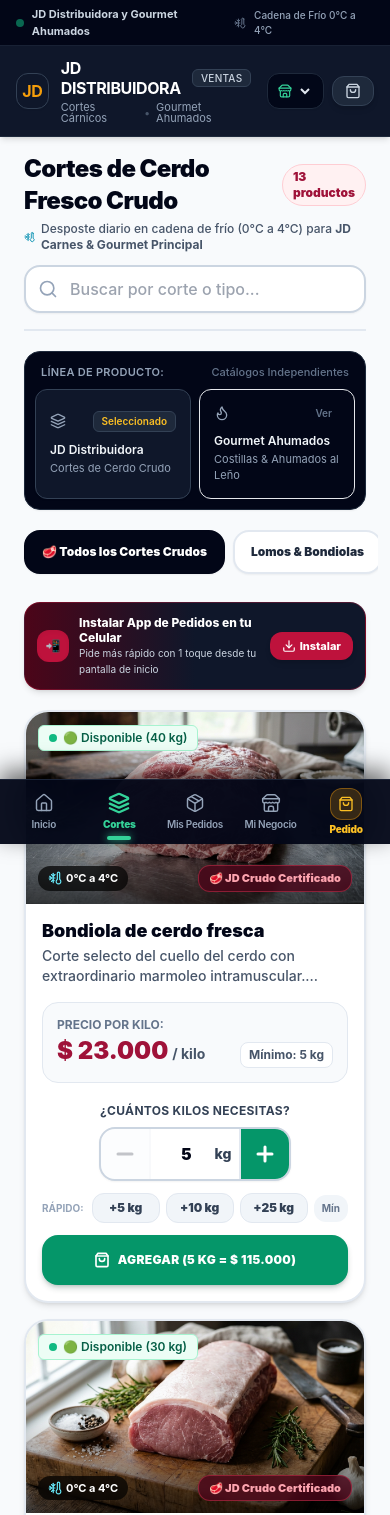
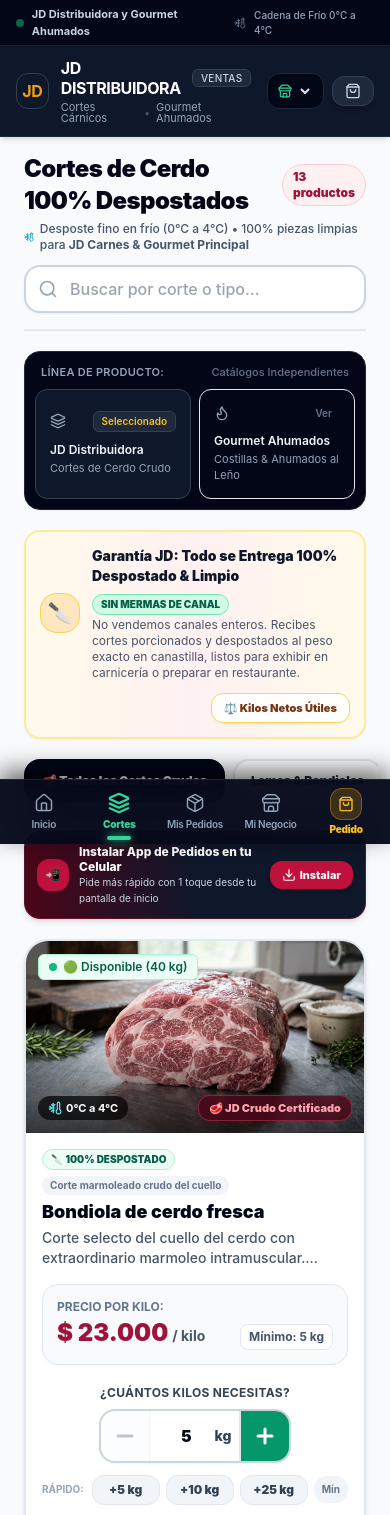
Before and after one commit to S3baz94/jd-distribuidora, a Next.js app: page /comprar in a window 390 px wide. Shown: the top 1515 px of the page. Built offline with nearby package versions, Linux system fonts and the light colour scheme.

Commit message:
feat: clarificacion en catalogo, bodega y pedidos de que la distribuidora vende exclusivamente producto 100% despostado sin canales

```diff
--- a/src/app/admin/inventario/page.tsx
+++ b/src/app/admin/inventario/page.tsx
@@ -128,7 +128,7 @@
                 Control de Inventario & Lotes en Frío
               </h1>
               <p className="text-xs sm:text-sm text-slate-400">
-                Entrada de canales despostadas, pesaje en báscula, reservas de clientes y stock para venta
+                Inventario de cortes 100% despostados y porcionados, pesaje en báscula digital, reservas y stock para venta
               </p>
             </div>
           </div>
--- a/src/app/comprar/page.tsx
+++ b/src/app/comprar/page.tsx
@@ -63,10 +63,10 @@
           <div className="flex items-center gap-2">
             <h1 className="text-2xl sm:text-3xl font-black text-slate-950 tracking-tight">
               {selectedBrand === "jd_distribuidora"
-                ? "Cortes de Cerdo Fresco Crudo"
+                ? "Cortes de Cerdo 100% Despostados"
                 : selectedBrand === "gourmet_ahumados"
                 ? "Costillas & Chuletas Gourmet Ahumadas"
-                : "Catálogo de Productos JD & Gourmet"}
+                : "Catálogo 100% Despostados & Ahumados JD"}
             </h1>
             <span className="text-xs font-black text-brand-700 bg-brand-50 px-2.5 py-1 rounded-full border border-brand-200">
               {filteredProducts.length} productos
@@ -81,7 +81,7 @@
             ) : (
               <>
                 <ThermometerSnowflake className="w-4 h-4 text-cyan-600" />
-                <span>Desposte diario en cadena de frío (0°C a 4°C) para <strong>{customer.businessName}</strong></span>
+                <span>Desposte fino en frío (0°C a 4°C) • 100% piezas limpias para <strong>{customer.businessName}</strong></span>
               </>
             )}
           </p>
@@ -110,6 +110,31 @@
 
       {/* Brand Switcher Card */}
       <BrandSwitcher />
+
+      {/* Compromiso de Calidad: 100% Despostado */}
+      <div className="bg-gradient-to-r from-amber-50 via-rose-50 to-amber-50 border-2 border-amber-200/80 rounded-2xl p-3.5 sm:p-4 flex flex-col sm:flex-row sm:items-center justify-between gap-3 shadow-sm">
+        <div className="flex items-center gap-3">
+          <div className="w-10 h-10 rounded-2xl bg-amber-500/20 text-amber-900 flex items-center justify-center font-black text-xl flex-shrink-0 border border-amber-300">
+            🔪
+          </div>
+          <div>
+            <div className="flex items-center gap-2 flex-wrap">
+              <h3 className="text-sm sm:text-base font-black text-slate-900">
+                Garantía JD: Todo se Entrega 100% Despostado & Limpio
+              </h3>
+              <span className="text-[10px] font-black uppercase px-2 py-0.5 rounded-full bg-emerald-100 text-emerald-800 border border-emerald-300">
+                Sin Mermas de Canal
+              </span>
+            </div>
+            <p className="text-xs text-slate-600 mt-0.5">
+              No vendemos canales enteros. Recibes cortes porcionados y despostados al peso exacto en canastilla, listos para exhibir en carnicería o preparar en restaurante.
+            </p>
+          </div>
+        </div>
+        <div className="text-[11px] font-black text-amber-900 bg-white/90 px-3 py-1.5 rounded-xl border border-amber-300 flex items-center gap-1.5 self-end sm:self-auto shadow-sm">
+          <span>⚖️ Kilos Netos Útiles</span>
+        </div>
+      </div>
 
       {/* Category Tabs (Large touch buttons) */}
       <div className="flex items-center gap-2 overflow-x-auto pb-2 no-scrollbar -mx-3 px-3 sm:mx-0 sm:px-0">
--- a/src/app/page.tsx
+++ b/src/app/page.tsx
@@ -133,7 +133,7 @@
             Hola, {customer.contactName.split(" ")[0]} 👋 <span className="text-slate-300 font-bold">({customer.businessName})</span>
           </h1>
           <p className="text-xs sm:text-sm text-slate-400 mt-0.5">
-            Cortes en canal, piezas despostadas y costillas ahumadas con entrega directa en tu local.
+            Cortes de cerdo 100% despostados, piezas limpias al corte exacto y costillas ahumadas con entrega directa en tu local.
           </p>
         </div>
 
@@ -293,6 +293,27 @@
           </button>
         </div>
       )}
+
+      {/* Compromiso de Calidad: 100% Despostado */}
+      <div className="bg-gradient-to-r from-slate-900 via-slate-850 to-slate-900 border border-slate-800 rounded-2xl p-3 flex items-center justify-between gap-3 text-xs">
+        <div className="flex items-center gap-2.5">
+          <span className="text-xl">🔪</span>
+          <div>
+            <p className="font-black text-white flex items-center gap-2">
+              <span>Todo Se Vende 100% Despostado</span>
+              <span className="text-[10px] font-extrabold text-emerald-400 bg-emerald-950/60 px-2 py-0.5 rounded-full border border-emerald-700/60">
+                Sin Mermas de Canal
+              </span>
+            </p>
+            <p className="text-slate-400 text-[11px]">
+              Cortes limpios sin hueso de desecho, pesados al kilo exacto en canastilla y listos para exhibir o cocinar.
+            </p>
+          </div>
+        </div>
+        <span className="text-[10px] font-black text-amber-400 bg-amber-500/10 px-2.5 py-1 rounded-xl border border-amber-500/30 whitespace-nowrap hidden sm:inline-block">
+          ⚖️ Kilos Netos Útiles
+        </span>
+      </div>
 
       {/* 4. Selector de Marca & Buscador */}
       <div className="space-y-3">
--- a/src/components/admin/NewProductModal.tsx
+++ b/src/components/admin/NewProductModal.tsx
@@ -22,9 +22,9 @@
   const [pricePerKg, setPricePerKg] = useState<number>(22000);
   const [initialStockKg, setInitialStockKg] = useState<number>(100);
   const [minimumQuantity, setMinimumQuantity] = useState<number>(5);
-  const [cutType, setCutType] = useState("Corte fresco seleccionado bajo norma INVIMA");
-  const [presentation, setPresentation] = useState("En canastilla plástica limpia refrigerada (25kg)");
-  const [description, setDescription] = useState("Corte cárnico de cerdo seleccionado con cadena de frío garantizada 0°C a 4°C.");
+  const [cutType, setCutType] = useState("Corte 100% despostado y limpio bajo norma INVIMA");
+  const [presentation, setPresentation] = useState("Despostado en canastilla plástica limpia (25kg)");
+  const [description, setDescription] = useState("Corte de cerdo 100% despostado y porcionado sin mermas de canal. Refrigerado 0°C a 4°C.");
 
   if (!isOpen) return null;
 
@@ -69,10 +69,10 @@
             </div>
             <div>
               <h3 className="font-extrabold text-base text-white">
-                Crear Nuevo Producto / Corte Real
+                Crear Corte Real (100% Despostado)
               </h3>
               <p className="text-xs text-slate-400">
-                Alimenta el catálogo de venta y stock con datos reales
+                Alimenta el catálogo y stock con cortes limpios listos para venta (sin canales)
               </p>
             </div>
           </div>
--- a/src/components/catalog/ProductCard.tsx
+++ b/src/components/catalog/ProductCard.tsx
@@ -119,6 +119,15 @@
         {/* Card Body with Big Friendly Typography */}
         <div className="p-4 sm:p-5 flex-1 flex flex-col justify-between space-y-4">
           <div>
+            <div className="flex items-center gap-1.5 mb-1.5 flex-wrap">
+              <span className="text-[10px] font-black uppercase px-2 py-0.5 rounded-full bg-emerald-50 text-emerald-800 border border-emerald-200">
+                🔪 100% Despostado
+              </span>
+              <span className="text-[10px] font-bold text-slate-500 bg-slate-100 px-2 py-0.5 rounded-full">
+                {product.cutType}
+              </span>
+            </div>
+
             <h3 className="font-black text-slate-950 text-lg sm:text-xl leading-tight">
               {product.name}
             </h3>
--- a/src/components/operations/ColdStorageStation.tsx
+++ b/src/components/operations/ColdStorageStation.tsx
@@ -86,9 +86,9 @@
             </div>
             <div>
               <span className="text-[10px] font-black uppercase tracking-wider text-cyan-400 bg-cyan-500/10 px-2 py-0.5 rounded border border-cyan-500/20">
-                BODEGA & CAVA FRIGORÍFICA
+                BODEGA & CAVA FRIGORÍFICA (TODO DESPOSTADO)
               </span>
-              <h2 className="text-lg font-black text-white">Recepción de Canales & Control de Stock</h2>
+              <h2 className="text-lg font-black text-white">Recepción de Cortes Despostados & Control de Stock</h2>
             </div>
           </div>
 
@@ -98,7 +98,7 @@
             className="px-4 py-2.5 rounded-2xl bg-gradient-to-r from-emerald-600 to-teal-600 hover:from-emerald-500 hover:to-teal-500 text-white font-black text-xs flex items-center gap-2 shadow-lg shadow-emerald-950/40 active:scale-95 transition-all self-start sm:self-auto"
           >
             <PlusCircle className="w-4 h-4" />
-            <span>➕ Recepción de Canales / Lote</span>
+            <span>➕ Ingreso de Lote Despostado</span>
           </button>
         </div>
 
--- a/src/services/mockData.ts
+++ b/src/services/mockData.ts
@@ -4,7 +4,7 @@
   id: "dist-001",
   name: "JD Distribuidora y Gourmet Ahumados",
   shortName: "JD Distribuidora & Gourmet",
-  tagline: "Proveedor directo de cortes de cerdo crudo y línea gourmet ahumados para famas, asaderos y restaurantes",
+  tagline: "Proveedor mayorista de cortes de cerdo 100% despostados y línea gourmet ahumados al leño para famas, asaderos y restaurantes",
   phone: "+57 323 321 8831",
   whatsapp: "+57 323 321 8831",
   address: "Central de Carnes, Bodega Frigorífica JD, Bogotá D.C.",
```
